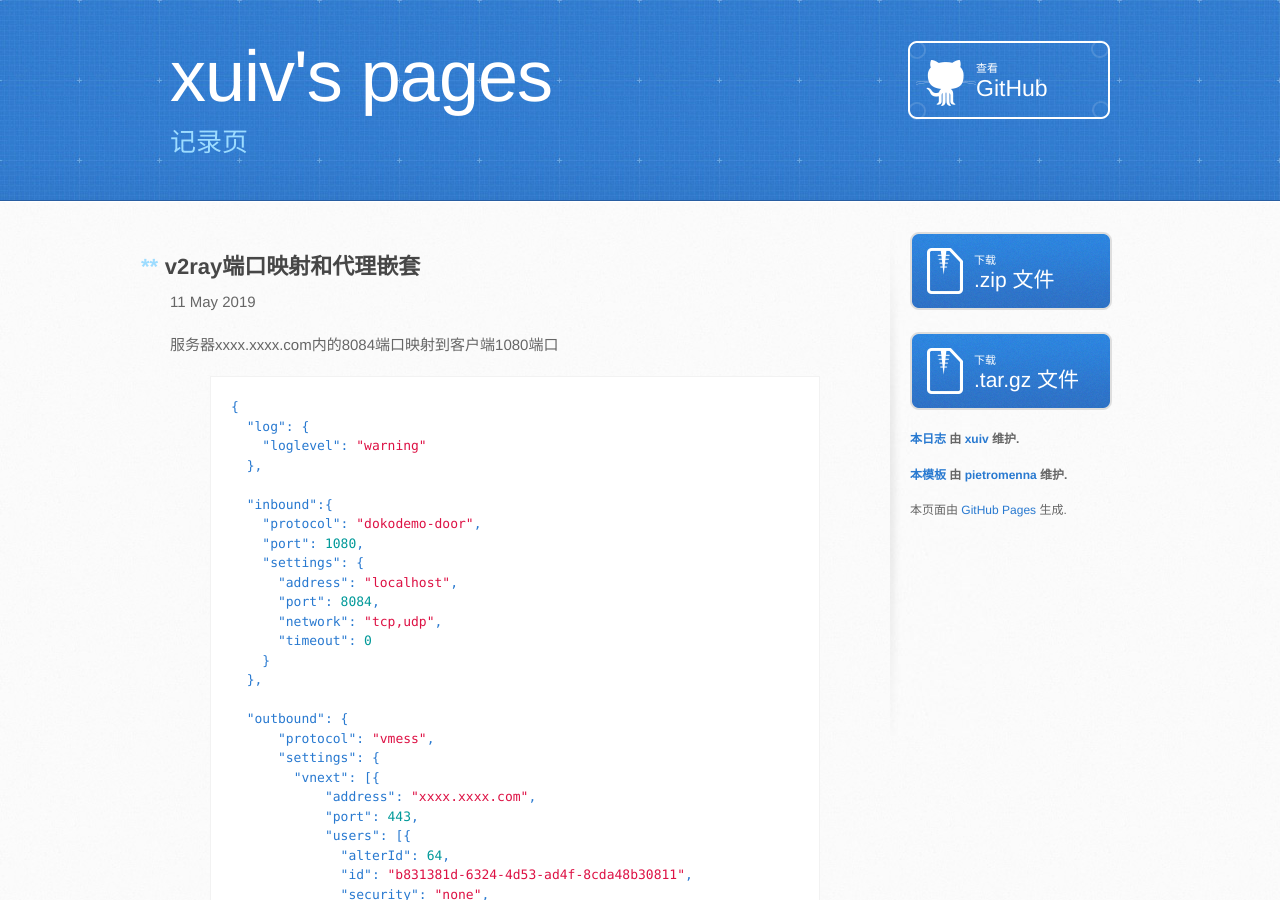
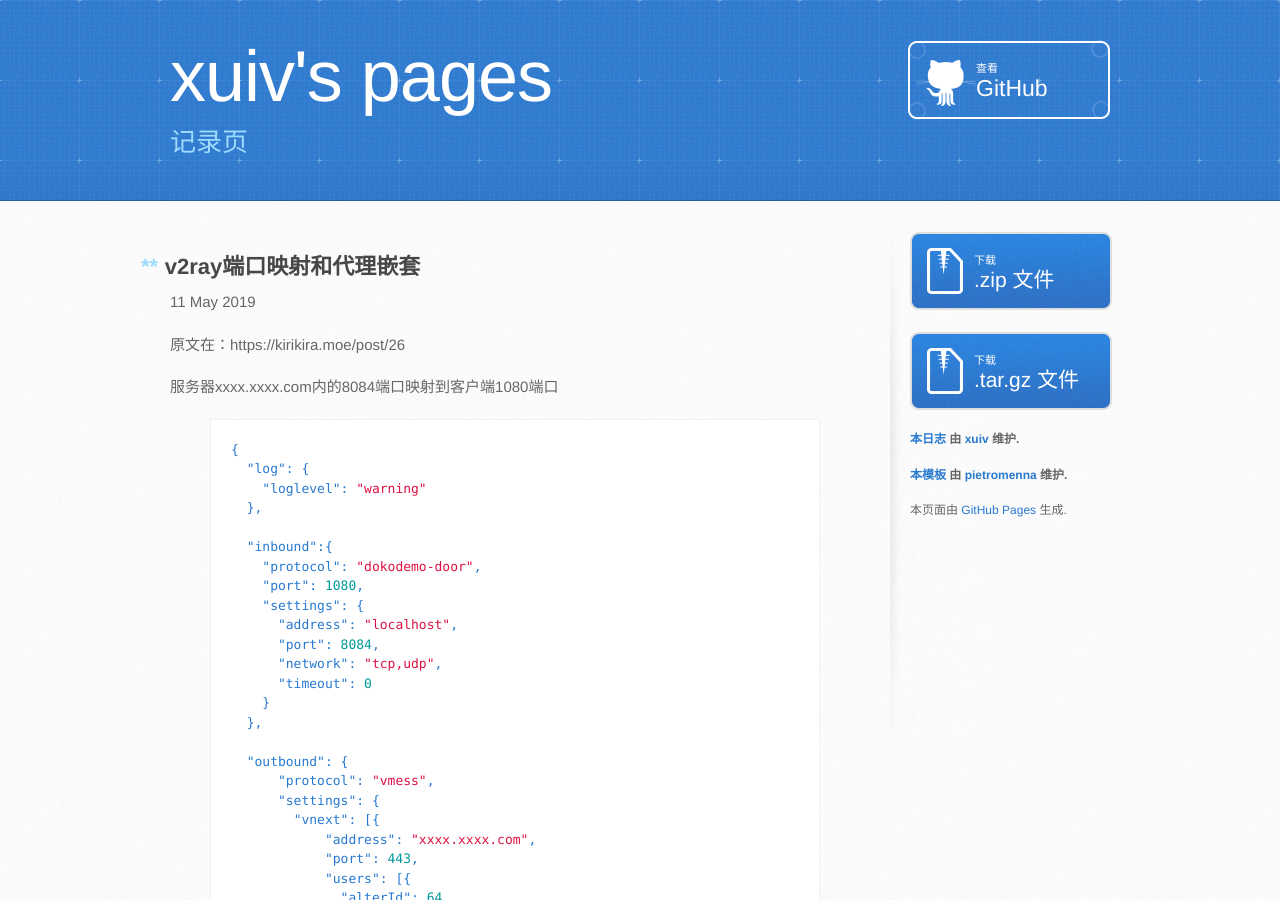
Before and after one commit to xuiv/xuiv.github.io, a Jekyll site: the page built from _posts/2019-05-11-v2ray-nest-port-port-mapping.markdown, in a window 1280 px wide and 900 px high. Built offline with Jekyll 4.4.1, drawn with Linux system fonts in a browser that asks for light colours; some web fonts are replaced.

Commit message:
Update 2019-05-11-v2ray-nest-port-port-mapping.markdown

```diff
--- a/_posts/2019-05-11-v2ray-nest-port-port-mapping.markdown
+++ b/_posts/2019-05-11-v2ray-nest-port-port-mapping.markdown
@@ -4,6 +4,7 @@ title:  "v2ray端口映射和代理嵌套"
 date:   2019-05-11 19:19:56
 categories: computer config
 ---
+原文在：https://kirikira.moe/post/26
 
 服务器xxxx.xxxx.com内的8084端口映射到客户端1080端口
 {% highlight json %}
```
